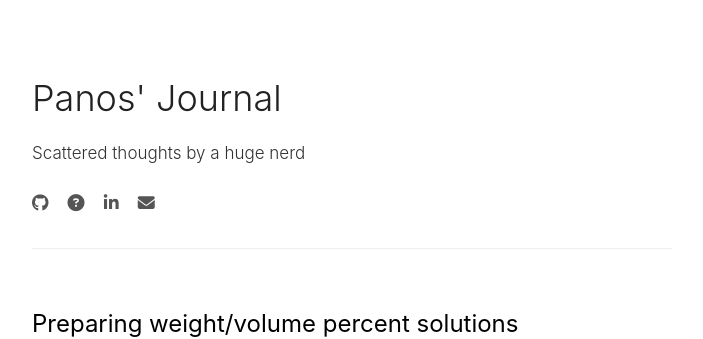
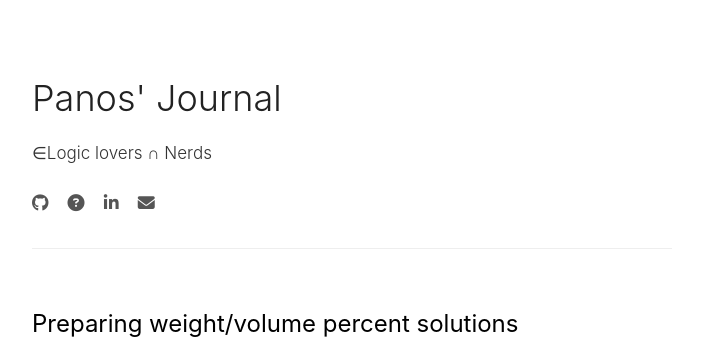
Before and after one commit to pgalatis/pgalatis.github.io, a Jekyll site: the page built from index.html, in a window 1280 px wide. Shown: the top 339 px of the page, without its empty margins (288-991 px from the left). Built offline with Jekyll 4.4.1, drawn with Linux system fonts in a browser that asks for light colours; nearby versions of some CDN libraries; formulas are drawn with MathJax 3; the list of posts is cut into pages by our own code.

Commit message:
Update default.html

```diff
--- a/_layouts/default.html
+++ b/_layouts/default.html
@@ -51,7 +51,7 @@
   <div class="wrapper">
     <header class="top">
       <h1 class="title"><a href="/">Panos' Journal</a></h1>
-      <p class="lead">Scattered thoughts by a huge nerd<br><br>
+      <p class="lead">&isin;Logic lovers &cap; Nerds<br><br>
         <a href="https://github.com/pgalatis"><i class="fa fa-github"></i></a>
         &nbsp;&nbsp;
         <a href="https://github.com/pgalatis/feedback"><i class="fa fa-question-circle" aria-hidden="true"></i></a>
```
